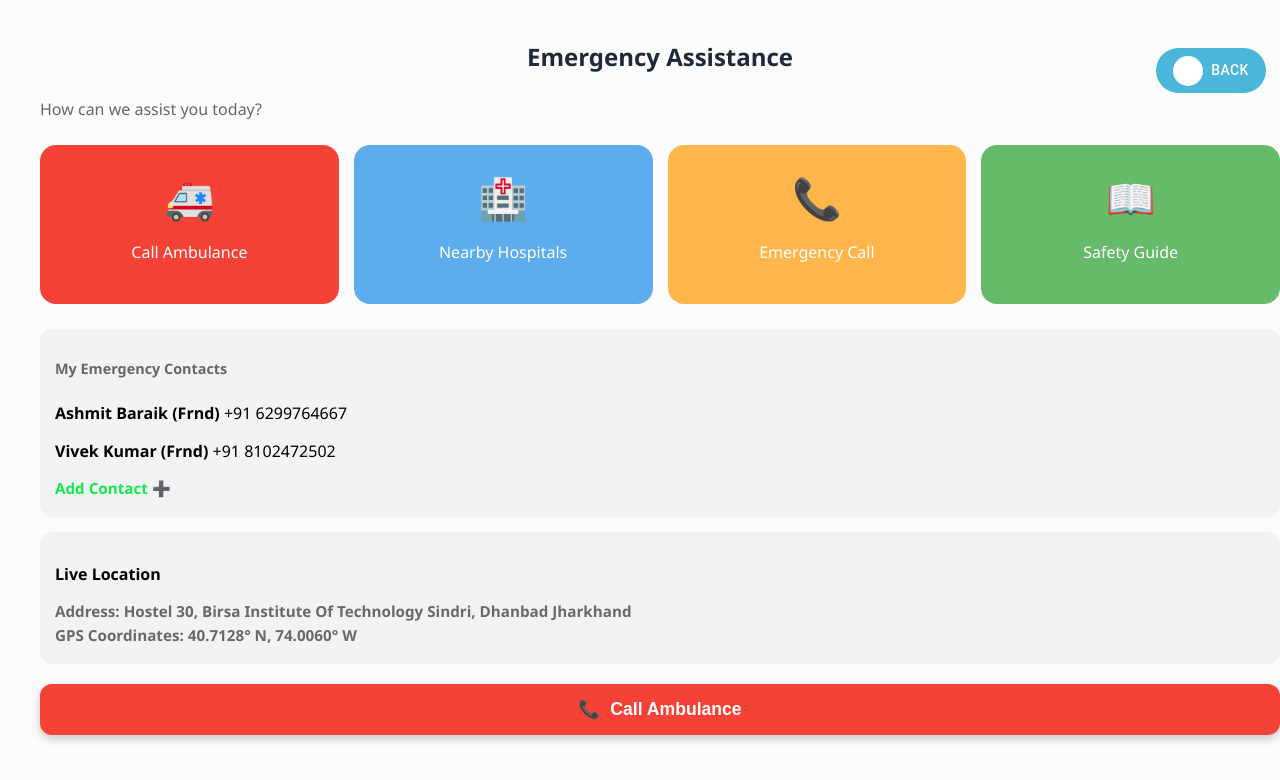
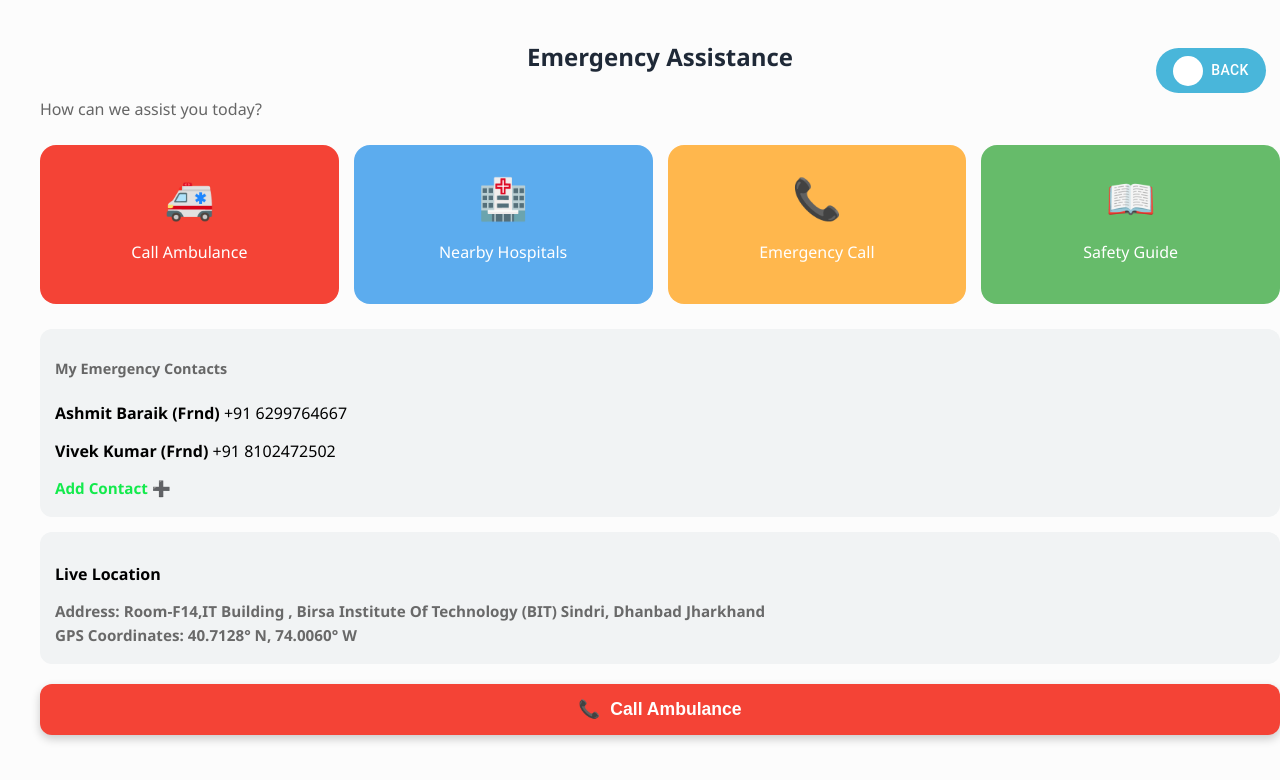
Before and after one commit to Shashi-Shekhar-1/AlphaTech, a React app: page /patient-dashboard/emergency in a window 1280 px wide. Shown: the top 780 px of the page. Built offline with nearby package versions, Linux system fonts and the light colour scheme; some icons are missing; the HTML template or start-up script is replaced by a standard one.

Commit message:
updated Live location in Emergency

```diff
--- a/src/components/emergency.jsx
+++ b/src/components/emergency.jsx
@@ -87,7 +87,7 @@ const Emergency = () => {
 
           <div className="info-card">
             <p><strong>Live Location</strong></p>
-            <p className="subtext">Address: Hostel 30, Birsa Institute Of Technology Sindri, Dhanbad Jharkhand</p>
+            <p className="subtext">Address: Room-F14,IT Building , Birsa Institute Of Technology (BIT) Sindri, Dhanbad Jharkhand</p>
             <p className="subtext">GPS Coordinates: 40.7128° N, 74.0060° W</p>
           </div>
         </section>
--- a/src/index.css
+++ b/src/index.css
@@ -1,7 +1,5 @@
  src/components/Auth/Auth.css
 { box-sizing: border-box; margin:0; padding:0; font-family: 'Segoe UI', sans-serif; }
-
-/* body { background: linear-gradient(135deg,#ebebe5,#e0dfdd); height:100vh; display:flex; justify-content:center; align-items:center; }  */
 
 body {
   margin: 0;
```
